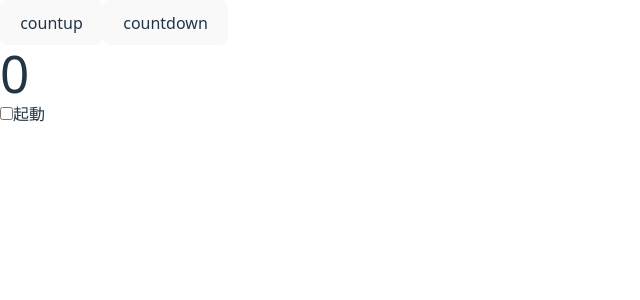
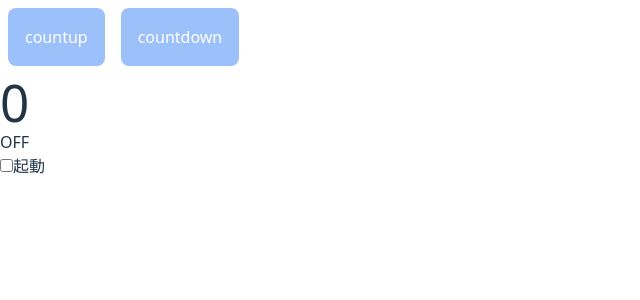
Before and after one commit to takashioguchi/my-react-app, a React (Vite) app: page / in a window 1280 px wide. Shown: the top 300 px of the page, without its empty margins (0-640 px from the left). Built offline with nearby package versions, Linux system fonts and the light colour scheme.

Commit message:
feat: update Btn component to handle disabled state and refactor App component to use Btn for button actions

```diff
--- a/src/App.jsx
+++ b/src/App.jsx
@@ -1,5 +1,5 @@
 import { useState } from "react";
-//import Btn from "./Btn.jsx";
+import Btn from "./Btn.jsx";
 import "./styles/animation.css";
 import "./Test.jsx";
 
@@ -11,22 +11,23 @@ function App() {
     setOnOff(e.target.checked);
   };
 
-  const handleClick = () => {
+  const handleCountUp = () => {
     setCount(count + 1);
   };
-  const handleTap = () => {
+  const handleCountDown = () => {
     setCount(count - 1);
   };
 
   return (
     <>
-      <button onClick={handleClick} disabled={!onoff}>
+      <Btn btnClick={handleCountUp} disabled={!onoff}>
         countup
-      </button>
-      <button onClick={handleTap} disabled={!onoff}>
+      </Btn>
+      <Btn btnClick={handleCountDown} disabled={!onoff}>
         countdown
-      </button>
+      </Btn>
       <h1>{count}</h1>
+      <h2>{onoff ? "ON" : "OFF"}</h2>
       <label htmlFor="kidou">
         <input
           id="kidou"
--- a/src/Btn.jsx
+++ b/src/Btn.jsx
@@ -1,8 +1,8 @@
-const Btn = ({ btnClick, children }) => {
+const Btn = ({ btnClick, children, disabled }) => {
   return (
     <button
       onClick={btnClick}
-      disabled={false}
+      disabled={disabled}
       className="p-4 m-2 bg-blue-500 text-white rounded-lg
   hover:bg-blue-700
   disabled:opacity-50
```
